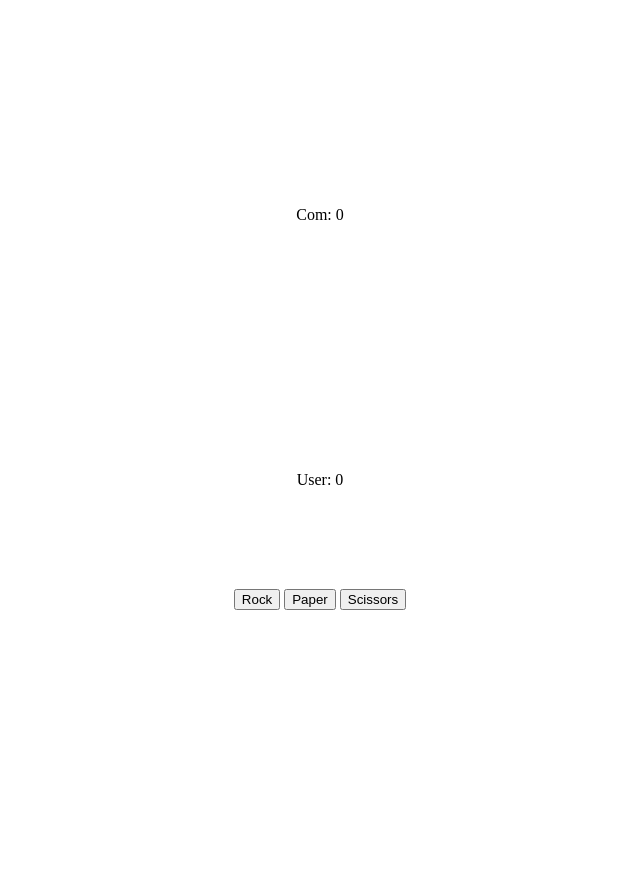
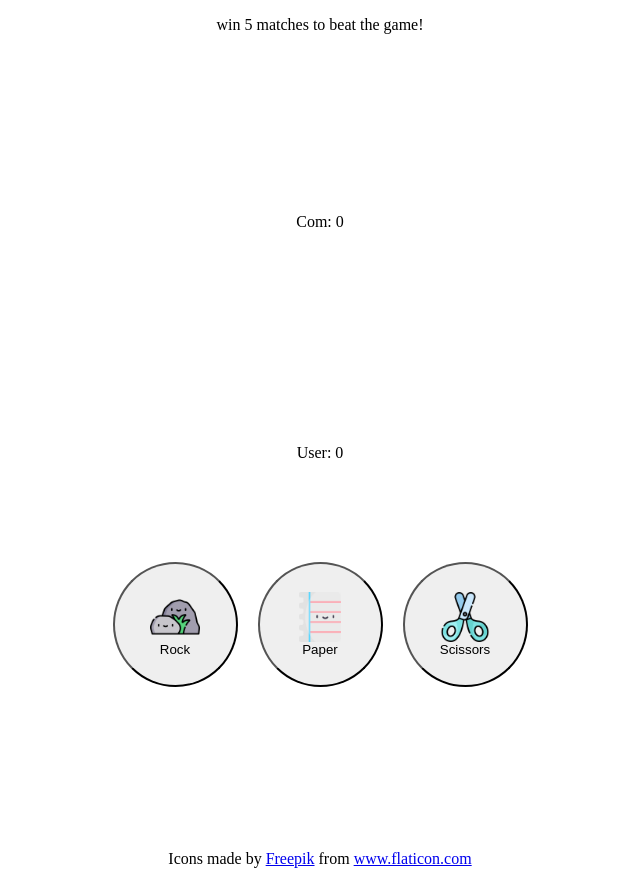
Before and after one commit to berkaykarlik/rock-paper-scissors, a plain HTML site: page index.html in a window 1280 px wide. Shown: the whole page, without its empty margins (320-960 px from the left). Before the commit the page ends 816 px from the top, so only its background shows below. Drawn offline with Linux system fonts and the light colour scheme.

Commit message:
ADD: icons to buttons

```diff
--- a/index.html
+++ b/index.html
@@ -8,6 +8,7 @@
     <link rel="stylesheet" href="style.css">
 </head>
 <body>
+    <p id= 'info'>win 5 matches to beat the game!</p>
     <div id='game-container'>
         <div id='com-side'>
             <div class='score'>Com: 0</div>
@@ -17,13 +18,20 @@
             <div class='score'>User: 0</div>
             <div class='choice'></div>
             <div id='controls'>
-                <button class='control-btn' id='rock'>Rock</button>
-                <button class='control-btn' id='paper'>Paper</button>
-                <button class='control-btn' id='scissors'>Scissors</button>
+                <button class='control-btn' id='rock'>
+                    <img id='btn-icon' src="resources/rocks.png" alt="rock_icon_from_freepik">
+                    Rock</button>
+                <button class='control-btn' id='paper'>
+                    <img id='btn-icon' src="resources/paper.png" alt="paper_icon_from_freepik">
+                    Paper</button>
+                <button class='control-btn' id='scissors'>
+                    <img id='btn-icon' src="resources/scissors.png" alt="scissors_from_freepik">
+                    Scissors</button>
             </div>
         </div>
     </div>
 
+    <div>Icons made by <a href="https://www.freepik.com" title="Freepik">Freepik</a> from <a href="https://www.flaticon.com/" title="Flaticon">www.flaticon.com</a></div>
     <script src="rps.js"></script>
 </body>
 </html>
--- a/rps.js
+++ b/rps.js
@@ -5,6 +5,7 @@ const DRAW = 0 ;
 const COMPUTER_WINS = -1 ;
 
 const game_container = document.querySelector('#game-container');
+const info_p = document.querySelector('#info');
 const buttons = document.querySelectorAll('.control-btn');
 const user_score = document.querySelector('#user-side .score');
 const user_choice = document.querySelector('#user-side .choice');
@@ -36,6 +37,9 @@ function playRound(playerSelection) {
 }
 
 function updateGameState(playerSelection,computerSelection,outcome) {
+    if (info_p){
+        info_p.remove();
+    }
     let user_color;
     let com_color;
     switch (outcome){
--- a/style.css
+++ b/style.css
@@ -1,3 +1,7 @@
+* {
+  text-align: center;
+}
+
 #game-container {
   min-height: 100vh;
   display: flex;
@@ -13,3 +17,24 @@
   align-items: center;
   gap: 50px;
 }
+
+#controls {
+  display: flex;
+  justify-content: center;
+  gap: 20px;
+}
+
+.control-btn {
+  display: flex;
+  flex-direction: column;
+  justify-content: center;
+  align-items: center;
+  width: 125px;
+  height: 125px;
+  border-radius: 50%;
+}
+
+#btn-icon {
+  width: 50px;
+  height: auto;
+}
```
Also changed, not shown: resources/paper.png (added), resources/rocks.png (added), resources/scissors.png (added).
